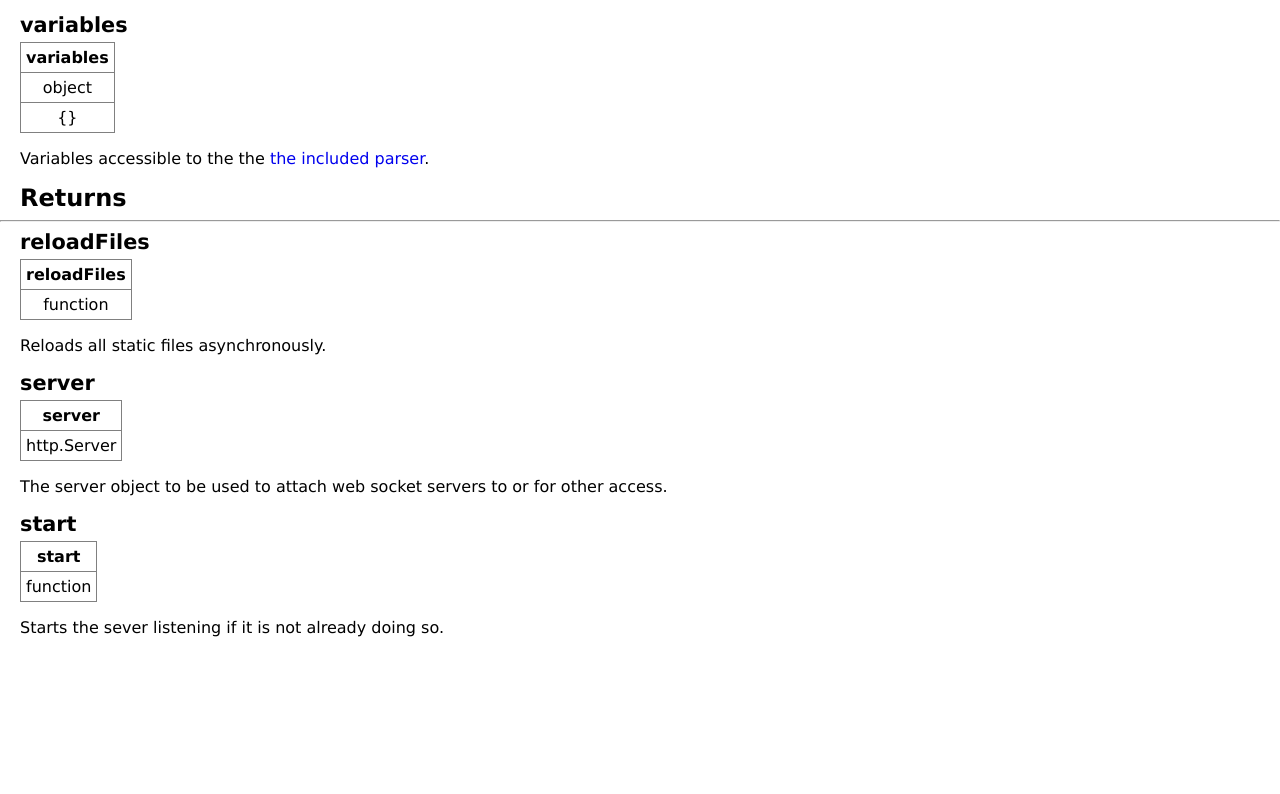
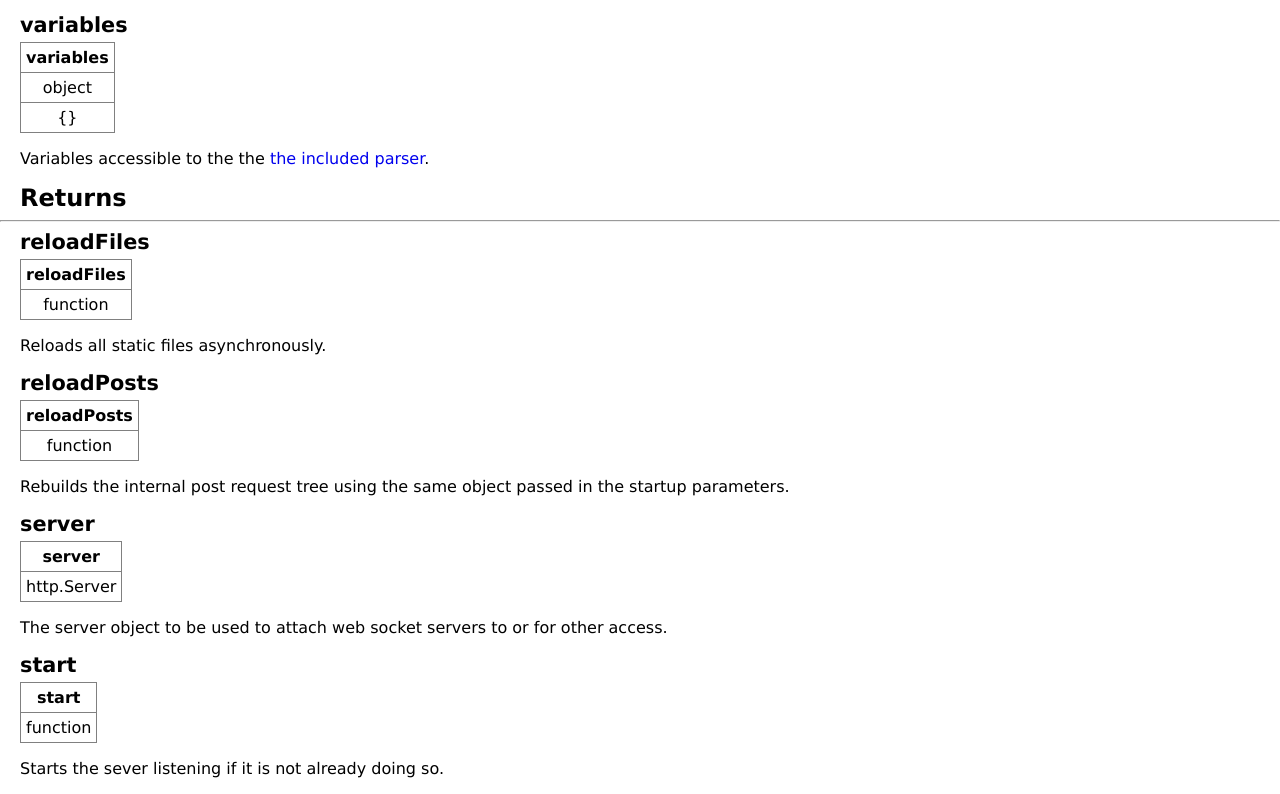
Before and after one commit to LightningWB/lightspeed.js-site, a plain HTML site: page docs/documentation.html in a window 1280 px wide. Shown: the part 5532-6326 px from the top of the page. Before the commit the page ends 6185 px from the top, so only its background shows below. Drawn offline with nearby package versions, Linux system fonts and the light colour scheme.

Commit message:
updated to include latest reloadPostsfeature

```diff
--- a/docs/documentation.html
+++ b/docs/documentation.html
@@ -556,6 +556,20 @@
 </tbody>
 </table>
 <p>Reloads all static files asynchronously.</p>
+<h3 id="reload-posts">reloadPosts</h3>
+<table>
+<thead>
+<tr>
+<th style="text-align:center">reloadPosts</th>
+</tr>
+</thead>
+<tbody>
+<tr>
+<td style="text-align:center">function</td>
+</tr>
+</tbody>
+</table>
+<p>Rebuilds the internal post request tree using the same object passed in the startup parameters.</p>
 <h3 id="server">server</h3>
 <table>
 <thead>
```
Also changed, not shown: documentation/documentation.md (+6 -0 lines).
